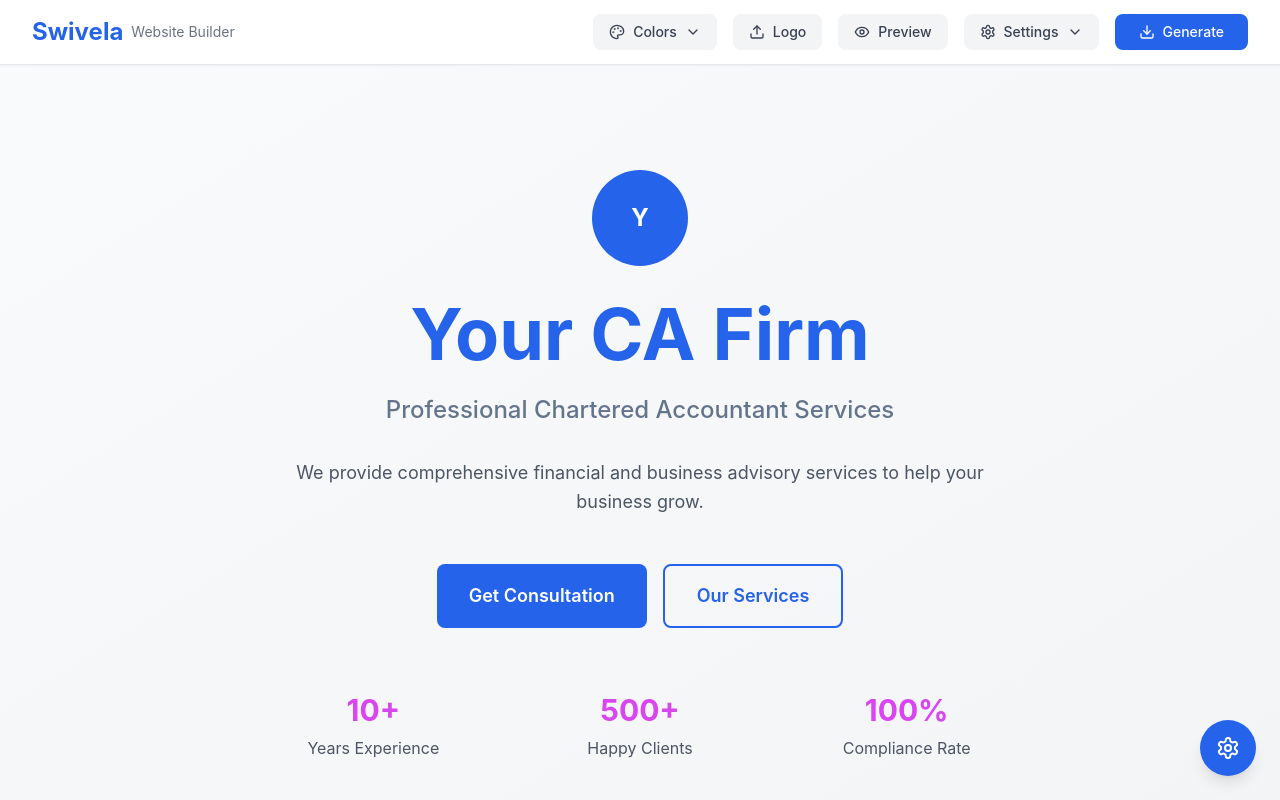
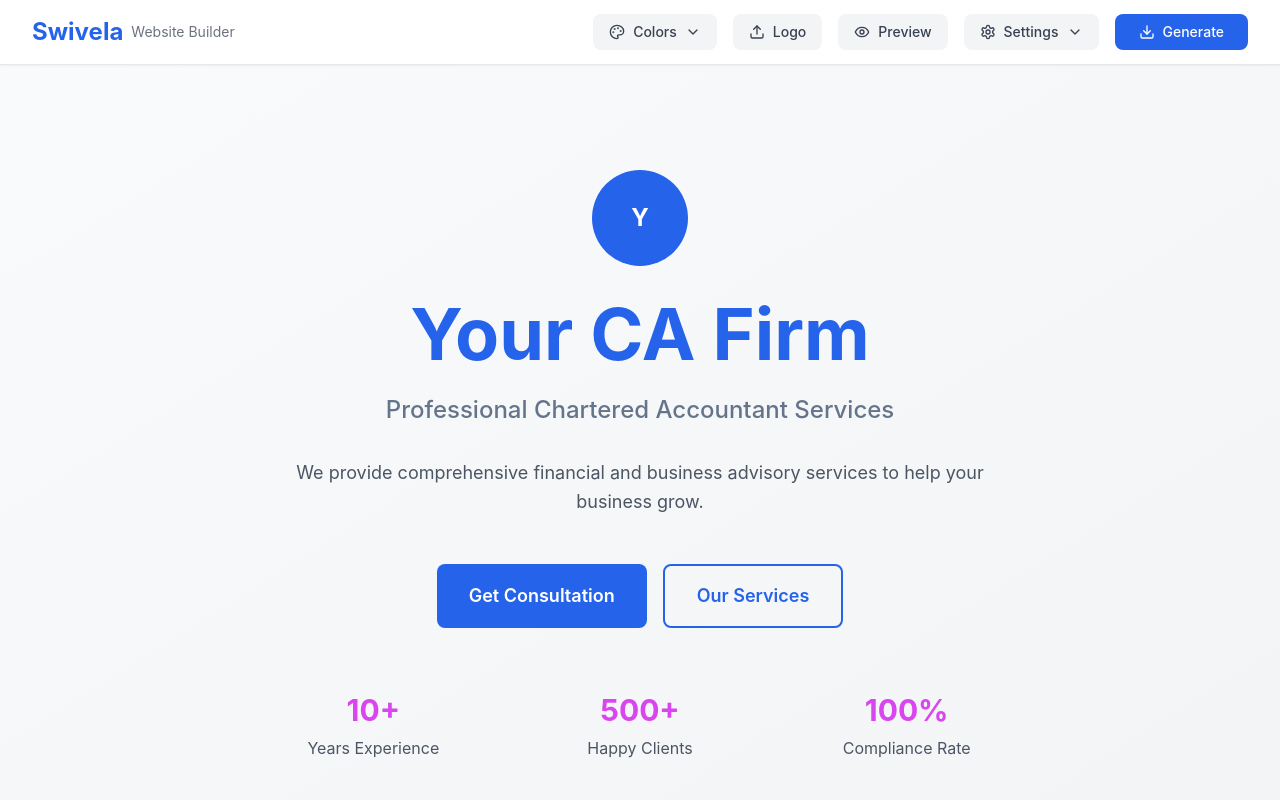
Before and after one commit to Aaleen110/Swivela, a React (Vite) app: page / in a window 1280 px wide. Shown: the top 800 px of the page. Built offline with nearby package versions, Linux system fonts and the light colour scheme.

Commit message:
refactor: Streamline App and Header components by removing unused props and integrating SectionWithNavigation for improved section rendering

```diff
--- a/src/App.jsx
+++ b/src/App.jsx
@@ -1,31 +1,20 @@
-import { useState } from 'react';
 import { Toaster } from 'react-hot-toast';
-import { useWebsiteStore } from './store/useWebsiteStore';
 import Header from './components/Header';
 import WebsitePreview from './components/WebsitePreview';
-import FloatingNavigation from './components/FloatingNavigation';
 import './App.css';
 
 function App() {
-  const [activeSectionType, setActiveSectionType] = useState('hero');
-
   return (
     <div className="min-h-screen bg-gray-50">
       <Toaster position="top-right" />
 
       {/* Header with Controls */}
-      <Header
-        activeSectionType={activeSectionType}
-        setActiveSectionType={setActiveSectionType}
-      />
+      <Header />
 
       {/* Main Content - Full Website Preview */}
       <main>
         <WebsitePreview />
       </main>
-
-      {/* Floating Navigation for Template Switching */}
-      <FloatingNavigation currentSectionType={activeSectionType} />
     </div>
   );
 }
--- a/src/components/Header.jsx
+++ b/src/components/Header.jsx
@@ -11,7 +11,7 @@ import {
 import { useWebsiteStore } from '../store/useWebsiteStore';
 import ColorPicker from './ColorPicker';
 
-const Header = ({ activeSectionType, setActiveSectionType }) => {
+const Header = () => {
   const { websiteConfig, updateColors } = useWebsiteStore();
   const [showColorPicker, setShowColorPicker] = useState(false);
   const [showSettings, setShowSettings] = useState(false);
--- /dev/null
+++ b/src/components/SectionWithNavigation.jsx
@@ -0,0 +1,166 @@
+import { useState } from 'react';
+import { motion, AnimatePresence } from 'framer-motion';
+import { ChevronLeft, ChevronRight } from 'lucide-react';
+import { useWebsiteStore, sectionTemplates } from '../store/useWebsiteStore';
+
+// Import all section components
+import Hero1 from './sections/Hero1';
+import Hero2 from './sections/Hero2';
+import Hero3 from './sections/Hero3';
+import About1 from './sections/About1';
+import Services1 from './sections/Services1';
+import Testimonials1 from './sections/Testimonials1';
+import Contact1 from './sections/Contact1';
+
+const sectionComponents = {
+  hero: {
+    'hero-1': Hero1,
+    'hero-2': Hero2,
+    'hero-3': Hero3,
+    'hero-4': Hero1,
+    'hero-5': Hero2,
+    'hero-6': Hero3
+  },
+  about: {
+    'about-1': About1,
+    'about-2': About1,
+    'about-3': About1
+  },
+  services: {
+    'services-1': Services1,
+    'services-2': Services1,
+    'services-3': Services1
+  },
+  testimonials: {
+    'testimonials-1': Testimonials1,
+    'testimonials-2': Testimonials1
+  },
+  contact: {
+    'contact-1': Contact1,
+    'contact-2': Contact1
+  }
+};
+
+const SectionWithNavigation = ({ sectionType }) => {
+  const { selectedSections, selectSection } = useWebsiteStore();
+  const [isHovered, setIsHovered] = useState(false);
+  const [touchStart, setTouchStart] = useState(null);
+  const [touchEnd, setTouchEnd] = useState(null);
+
+  const templates = sectionTemplates[sectionType] || [];
+  const selectedTemplateId = selectedSections[sectionType];
+  const currentIndex = templates.findIndex(t => t.id === selectedTemplateId);
+
+  const Component = sectionComponents[sectionType]?.[selectedTemplateId] || Hero1;
+
+  const nextTemplate = () => {
+    const nextIndex = (currentIndex + 1) % templates.length;
+    selectSection(sectionType, templates[nextIndex].id);
+  };
+
+  const prevTemplate = () => {
+    const prevIndex = (currentIndex - 1 + templates.length) % templates.length;
+    selectSection(sectionType, templates[prevIndex].id);
+  };
+
+  // Touch/swipe handlers
+  const handleTouchStart = (e) => {
+    setTouchEnd(null);
+    setTouchStart(e.targetTouches[0].clientX);
+  };
+
+  const handleTouchMove = (e) => {
+    setTouchEnd(e.targetTouches[0].clientX);
+  };
+
+  const handleTouchEnd = () => {
+    if (!touchStart || !touchEnd) return;
+
+    const distance = touchStart - touchEnd;
+    const isLeftSwipe = distance > 50;
+    const isRightSwipe = distance < -50;
+
+    if (isLeftSwipe) {
+      nextTemplate();
+    } else if (isRightSwipe) {
+      prevTemplate();
+    }
+  };
+
+  return (
+    <div
+      className="relative group"
+      onMouseEnter={() => setIsHovered(true)}
+      onMouseLeave={() => setIsHovered(false)}
+      onTouchStart={handleTouchStart}
+      onTouchMove={handleTouchMove}
+      onTouchEnd={handleTouchEnd}
+    >
+      {/* Navigation Arrows */}
+      <AnimatePresence>
+        {isHovered && (
+          <>
+            <motion.button
+              initial={{ opacity: 0, x: -20 }}
+              animate={{ opacity: 1, x: 0 }}
+              exit={{ opacity: 0, x: -20 }}
+              onClick={prevTemplate}
+              className="absolute left-4 top-1/2 -translate-y-1/2 z-10 w-12 h-12 bg-white rounded-full shadow-lg flex items-center justify-center hover:bg-gray-50 transition-colors"
+            >
+              <ChevronLeft className="w-6 h-6 text-gray-600" />
+            </motion.button>
+
+            <motion.button
+              initial={{ opacity: 0, x: 20 }}
+              animate={{ opacity: 1, x: 0 }}
+              exit={{ opacity: 0, x: 20 }}
+              onClick={nextTemplate}
+              className="absolute right-4 top-1/2 -translate-y-1/2 z-10 w-12 h-12 bg-white rounded-full shadow-lg flex items-center justify-center hover:bg-gray-50 transition-colors"
+            >
+              <ChevronRight className="w-6 h-6 text-gray-600" />
+            </motion.button>
+          </>
+        )}
+      </AnimatePresence>
+
+      {/* Section Content */}
+      <AnimatePresence mode="wait">
+        <motion.div
+          key={selectedTemplateId}
+          initial={{ opacity: 0, y: 20 }}
+          animate={{ opacity: 1, y: 0 }}
+          exit={{ opacity: 0, y: -20 }}
+          transition={{ duration: 0.3 }}
+        >
+          <Component />
+        </motion.div>
+      </AnimatePresence>
+
+      {/* Template Indicators */}
+      <AnimatePresence>
+        {isHovered && templates.length > 1 && (
+          <motion.div
+            initial={{ opacity: 0, y: 20 }}
+            animate={{ opacity: 1, y: 0 }}
+            exit={{ opacity: 0, y: 20 }}
+            className="absolute bottom-4 left-1/2 -translate-x-1/2 flex space-x-2 bg-white bg-opacity-90 backdrop-blur-sm rounded-full px-4 py-2 shadow-lg"
+          >
+            {templates.map((_, index) => (
+              <button
+                key={index}
+                onClick={() => selectSection(sectionType, templates[index].id)}
+                className={`w-2 h-2 rounded-full transition-colors ${
+                  index === currentIndex
+                    ? 'bg-primary-600'
+                    : 'bg-gray-300 hover:bg-gray-400'
+                }`}
+              />
+            ))}
+          </motion.div>
+        )}
+      </AnimatePresence>
+    </div>
+  );
+};
+
+export default SectionWithNavigation;
--- a/src/components/WebsitePreview.jsx
+++ b/src/components/WebsitePreview.jsx
@@ -1,59 +1,14 @@
-import { useWebsiteStore, sectionTemplates } from '../store/useWebsiteStore';
-
-// Import all section components
-import Hero1 from './sections/Hero1';
-import Hero2 from './sections/Hero2';
-import Hero3 from './sections/Hero3';
-import About1 from './sections/About1';
-import Services1 from './sections/Services1';
-import Testimonials1 from './sections/Testimonials1';
-import Contact1 from './sections/Contact1';
-
-const sectionComponents = {
-  hero: {
-    'hero-1': Hero1,
-    'hero-2': Hero2,
-    'hero-3': Hero3,
-    'hero-4': Hero1,
-    'hero-5': Hero2,
-    'hero-6': Hero3
-  },
-  about: {
-    'about-1': About1,
-    'about-2': About1,
-    'about-3': About1
-  },
-  services: {
-    'services-1': Services1,
-    'services-2': Services1,
-    'services-3': Services1
-  },
-  testimonials: {
-    'testimonials-1': Testimonials1,
-    'testimonials-2': Testimonials1
-  },
-  contact: {
-    'contact-1': Contact1,
-    'contact-2': Contact1
-  }
-};
+import SectionWithNavigation from './SectionWithNavigation';
 
 const WebsitePreview = () => {
-  const { selectedSections } = useWebsiteStore();
-
   // Define the order of sections
   const sectionOrder = ['hero', 'about', 'services', 'testimonials', 'contact'];
 
   return (
     <div className="w-full">
-      {sectionOrder.map((sectionType) => {
-        const selectedTemplateId = selectedSections[sectionType];
-        const Component = sectionComponents[sectionType]?.[selectedTemplateId];
-
-        if (!Component) return null;
-
-        return <Component key={sectionType} />;
-      })}
+      {sectionOrder.map((sectionType) => (
+        <SectionWithNavigation key={sectionType} sectionType={sectionType} />
+      ))}
 
       {/* Footer */}
       <footer className="bg-gray-900 text-white py-12">
```
